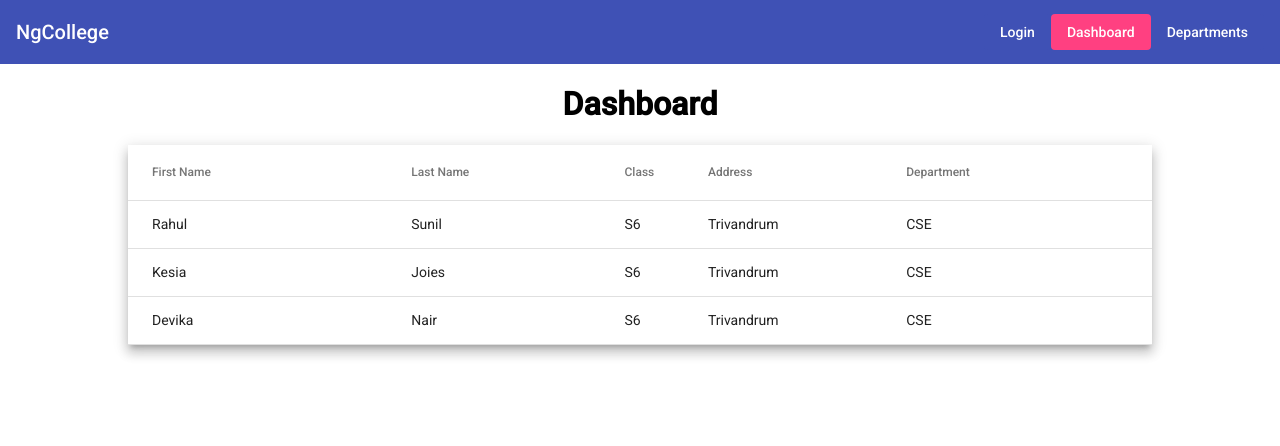
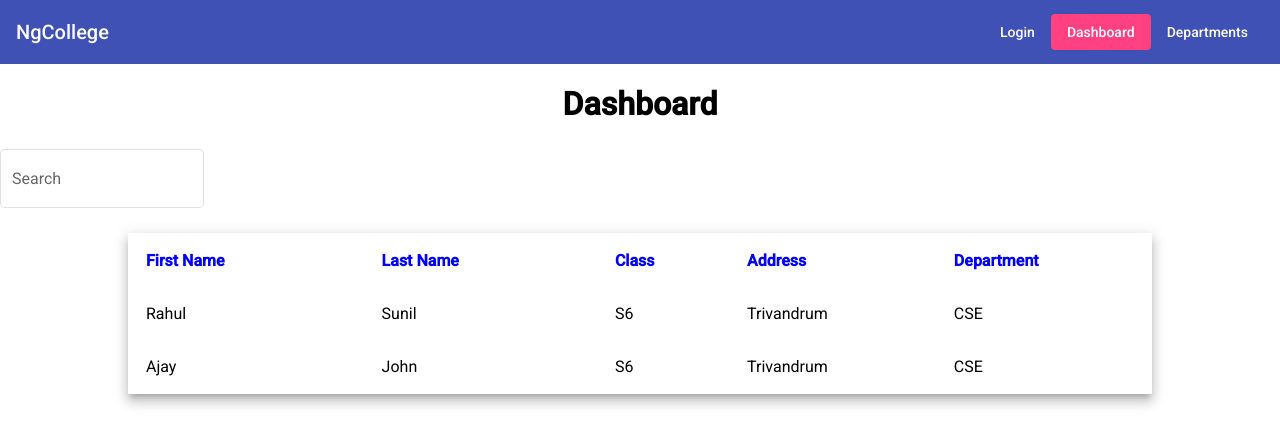
Before and after one commit to rahulsunil2/hackp-ngcollege, an Angular app: page /dashboard in a window 1280 px wide. Shown: the top 446 px of the page. Built offline with nearby package versions, Linux system fonts and the light colour scheme.

Commit message:
Dashboard Init

```diff
--- a/src/app/pages/dashboard/dashboard.component.html
+++ b/src/app/pages/dashboard/dashboard.component.html
@@ -1,26 +1,23 @@
 <h1>Dashboard</h1>
-<table mat-table [dataSource]="dataSource" matSort class="mat-elevation-z8">
-    <ng-container matColumnDef="firstName">
-        <th mat-header-cell *matHeaderCellDef mat-sort-header>First Name</th>
-        <td mat-cell *matCellDef="let student">{{ student.firstName }}</td>
-    </ng-container>
-    <ng-container matColumnDef="lastName">
-        <th mat-header-cell *matHeaderCellDef mat-sort-header>Last Name</th>
-        <td mat-cell *matCellDef="let student">{{ student.lastName }}</td>
-    </ng-container>
-    <ng-container matColumnDef="class">
-        <th mat-header-cell *matHeaderCellDef>Class</th>
-        <td mat-cell *matCellDef="let student">{{ student.class }}</td>
-    </ng-container>
-    <ng-container matColumnDef="address">
-        <th mat-header-cell *matHeaderCellDef>Address</th>
-        <td mat-cell *matCellDef="let student">{{ student.address }}</td>
-    </ng-container>
-    <ng-container matColumnDef="department">
-        <th mat-header-cell *matHeaderCellDef>Department</th>
-        <td mat-cell *matCellDef="let student">{{ student.department }}</td>
-    </ng-container>
+<mat-form-field appearance="outline">
+    <mat-label>Search</mat-label>
+    <input matInput placeholder="Search" [(ngModel)]="search" name="search" />
+</mat-form-field>
 
-    <tr mat-header-row *matHeaderRowDef="displayedColumns"></tr>
-    <tr mat-row *matRowDef="let row; columns: displayedColumns"></tr>
+<table class="mat-elevation-z8" matSort (matSortChange)="sortData($event)">
+    <tr class="table-head">
+        <th mat-sort-header="firstName">First Name</th>
+        <th mat-sort-header="lastName">Last Name</th>
+        <th>Class</th>
+        <th>Address</th>
+        <th>Department</th>
+    </tr>
+
+    <tr *ngFor="let student of sortedData">
+        <td>{{ student.firstName }}</td>
+        <td>{{ student.lastName }}</td>
+        <td>{{ student.class }}</td>
+        <td>{{ student.address }}</td>
+        <td>{{ student.department }}</td>
+    </tr>
 </table>
--- a/src/app/pages/dashboard/dashboard.component.scss
+++ b/src/app/pages/dashboard/dashboard.component.scss
@@ -1,11 +1,23 @@
 h1 {
     text-align: center;
+}
+
+mat-form-field {
+    margin: auto;
 }
 
 table {
     width: 80%;
     margin: auto;
-    th.mat-sort-header-sorted {
-        color: black;
+    .table-head {
+        color: blue;
+    }
+    th,
+    td {
+        text-align: left;
+        padding: 1em;
+        .mat-sort-header-sorted {
+            color: black;
+        }
     }
 }
--- a/src/app/pages/dashboard/dashboard.component.ts
+++ b/src/app/pages/dashboard/dashboard.component.ts
@@ -1,6 +1,5 @@
-import { AfterViewInit, ViewChild, Component } from '@angular/core';
-import { MatSort } from '@angular/material/sort';
-import { MatTableDataSource } from '@angular/material/table';
+import { Component } from '@angular/core';
+import { Sort } from '@angular/material/sort';
 
 export interface StudentDetail {
   firstName: string;
@@ -10,7 +9,13 @@ export interface StudentDetail {
   department: string;
 }
 
-const Students: StudentDetail[] = [
+@Component({
+  selector: 'app-dashboard',
+  templateUrl: './dashboard.component.html',
+  styleUrls: ['./dashboard.component.scss'],
+})
+export class DashboardComponent {
+  students: StudentDetail[] = [
     {
       firstName: 'Rahul',
       lastName: 'Sunil',
@@ -19,38 +24,42 @@ const Students: StudentDetail[] = [
       department: 'CSE',
     },
     {
-    firstName: 'Kesia',
-    lastName: 'Joies',
-    class: 'S6',
-    address: 'Trivandrum',
-    department: 'CSE',
-  },
-  {
-    firstName: 'Devika',
-    lastName: 'Nair',
+      firstName: 'Ajay',
+      lastName: 'John',
       class: 'S6',
       address: 'Trivandrum',
       department: 'CSE',
     },
   ];
-@Component({
-  selector: 'app-dashboard',
-  templateUrl: './dashboard.component.html',
-  styleUrls: ['./dashboard.component.scss'],
-})
-export class DashboardComponent implements AfterViewInit {
-  displayedColumns: string[] = [
-    'firstName',
-    'lastName',
-    'class',
-    'address',
-    'department',
-  ];
-  dataSource = new MatTableDataSource(Students);
+  sortedData: StudentDetail[];
+  search: string;
 
-  @ViewChild(MatSort) sort: MatSort;
+  constructor() {
+    this.sortedData = this.students.slice();
+    this.search = '';
+  }
 
-  ngAfterViewInit() {
-    this.dataSource.sort = this.sort;
+  sortData(sort: Sort) {
+    const data = this.students.slice();
+    if (!sort.active || sort.direction === '') {
+      this.sortedData = data;
+      return;
+    }
+
+    this.sortedData = data.sort((a, b) => {
+      const isAsc = sort.direction === 'asc';
+      switch (sort.active) {
+        case 'firstName':
+          return compare(a.firstName, b.firstName, isAsc);
+        case 'lastName':
+          return compare(a.lastName, b.lastName, isAsc);
+        default:
+          return 0;
+      }
+    });
   }
 }
+
+function compare(a: number | string, b: number | string, isAsc: boolean) {
+  return (a < b ? -1 : 1) * (isAsc ? 1 : -1);
+}
```
Lines whose indentation alone changed are shown as unchanged.
